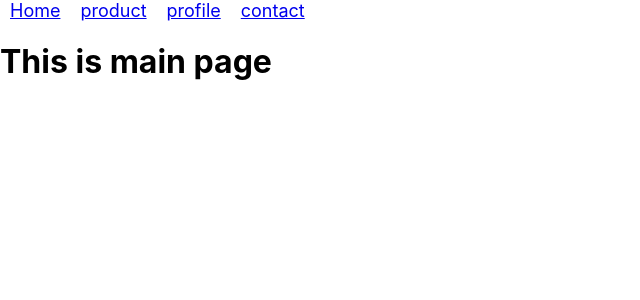
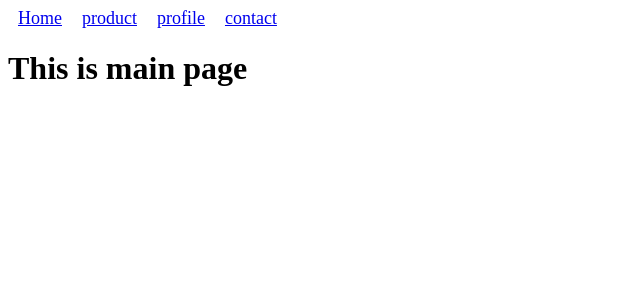
Before and after one commit to keimoriyama/portfolio, a React (Create React App) app: page / in a window 1280 px wide. Shown: the top 300 px of the page, without its empty margins (0-640 px from the left). Built offline with nearby package versions, Linux system fonts and the light colour scheme.

Commit message:
changed directory

```diff
--- a/src/index.css
+++ /dev/null
@@ -1,13 +0,0 @@
-body {
-  margin: 0;
-  font-family: -apple-system, BlinkMacSystemFont, 'Segoe UI', 'Roboto', 'Oxygen',
-    'Ubuntu', 'Cantarell', 'Fira Sans', 'Droid Sans', 'Helvetica Neue',
-    sans-serif;
-  -webkit-font-smoothing: antialiased;
-  -moz-osx-font-smoothing: grayscale;
-}
-
-code {
-  font-family: source-code-pro, Menlo, Monaco, Consolas, 'Courier New',
-    monospace;
-}
--- a/src/index.js
+++ b/src/index.js
@@ -1,6 +1,5 @@
 import React from 'react';
 import ReactDOM from 'react-dom';
-import './index.css';
 import App from './App';
 import reportWebVitals from './reportWebVitals';
 
```
Also changed, not shown: src/App.js (+5 -7 lines), src/contact/contact.js (renamed from src/contact.js), src/mainpage/mainpage.js (renamed from src/mainpage.js), src/navibar/navibar.css (renamed from src/navibar.css), src/navibar/navibar.js (renamed from src/navibar.js), src/product/product.js (renamed from src/product.js), src/profile/profile.js (renamed from src/profile.js), 1 other file (tests, documents, lock files or other folders).
